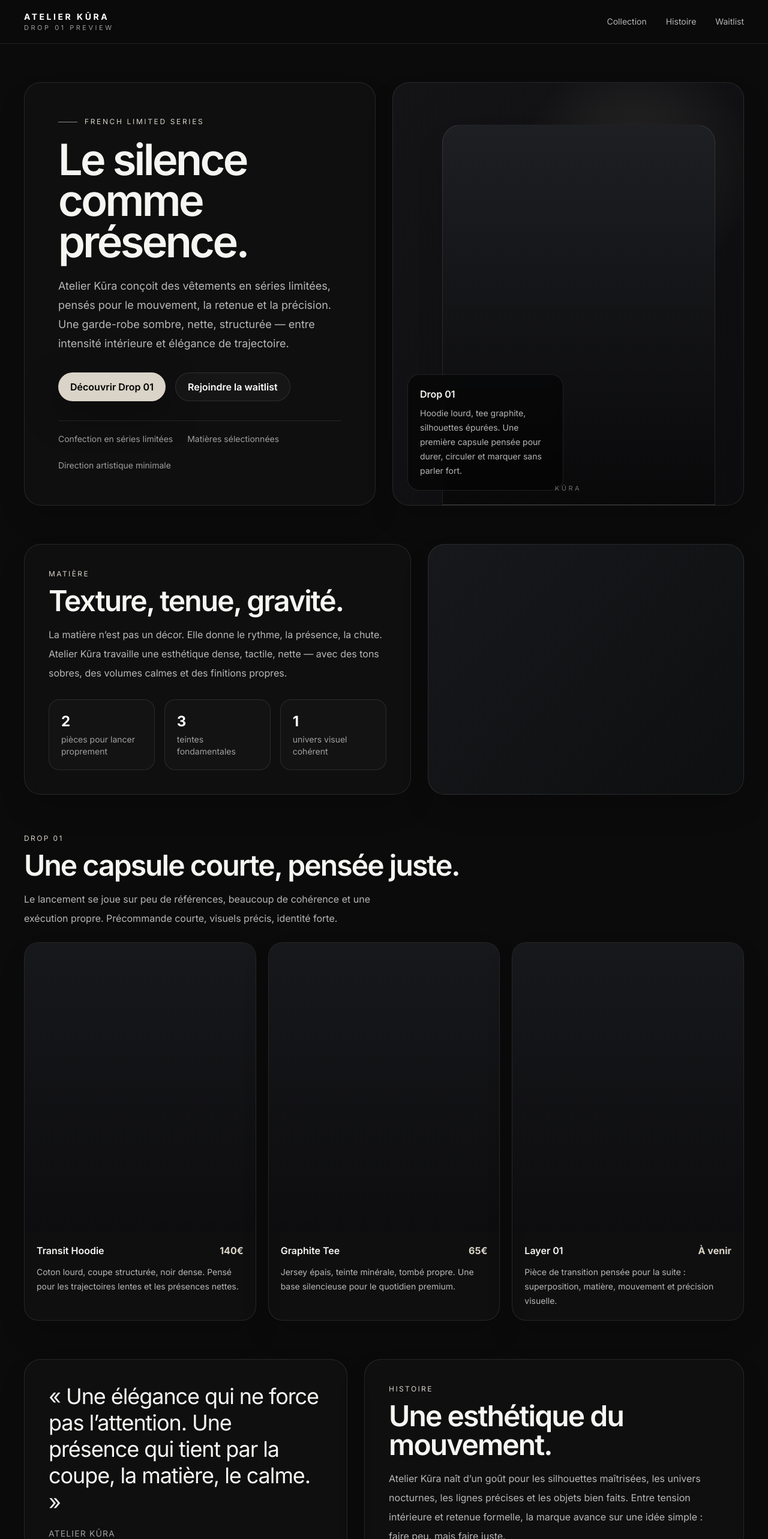
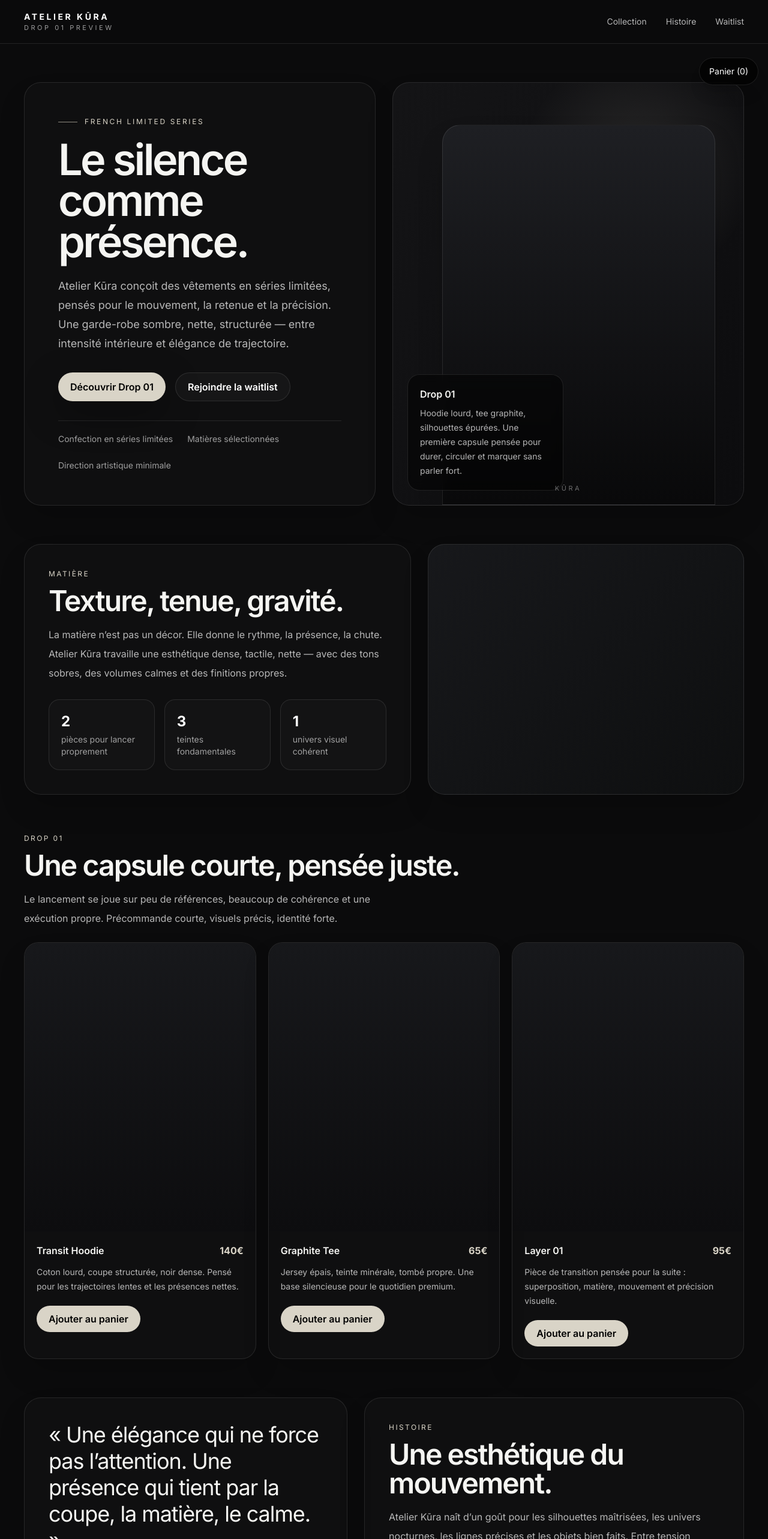
Before and after one commit to alexis54230nancy-boop/atelier-kura, a Next.js app: page / in a window 1280 px wide. Shown: the top 2566 px of the page at 60% size. Built offline with nearby package versions, Linux system fonts and the light colour scheme.

Commit message:
Add cart drawer

```diff
--- a/app/page.tsx
+++ b/app/page.tsx
@@ -1,21 +1,244 @@
+"use client";
+
+import { useMemo, useState } from "react";
 import Navbar from "../components/Navbar";
 import Hero from "../components/Hero";
 import Materials from "../components/Materials";
-import Collection from "../components/Collection";
 import Story from "../components/Story";
 import Waitlist from "../components/Waitlist";
 import Footer from "../components/Footer";
 
+type CartItem = {
+  name: string;
+  price: number;
+  quantity: number;
+};
+
+const products = [
+  {
+    name: "Transit Hoodie",
+    price: 140,
+    desc: "Coton lourd, coupe structurée, noir dense. Pensé pour les trajectoires lentes et les présences nettes.",
+  },
+  {
+    name: "Graphite Tee",
+    price: 65,
+    desc: "Jersey épais, teinte minérale, tombé propre. Une base silencieuse pour le quotidien premium.",
+  },
+  {
+    name: "Layer 01",
+    price: 95,
+    desc: "Pièce de transition pensée pour la suite : superposition, matière, mouvement et précision visuelle.",
+  },
+];
+
 export default function Home() {
+  const [cart, setCart] = useState<CartItem[]>([]);
+  const [cartOpen, setCartOpen] = useState(false);
+
+  const addToCart = (product: { name: string; price: number }) => {
+    setCart((prev) => {
+      const existing = prev.find((item) => item.name === product.name);
+
+      if (existing) {
+        return prev.map((item) =>
+          item.name === product.name
+            ? { ...item, quantity: item.quantity + 1 }
+            : item
+        );
+      }
+
+      return [...prev, { ...product, quantity: 1 }];
+    });
+
+    setCartOpen(true);
+  };
+
+  const decreaseQuantity = (name: string) => {
+    setCart((prev) =>
+      prev
+        .map((item) =>
+          item.name === name
+            ? { ...item, quantity: item.quantity - 1 }
+            : item
+        )
+        .filter((item) => item.quantity > 0)
+    );
+  };
+
+  const increaseQuantity = (name: string) => {
+    setCart((prev) =>
+      prev.map((item) =>
+        item.name === name
+          ? { ...item, quantity: item.quantity + 1 }
+          : item
+      )
+    );
+  };
+
+  const removeFromCart = (name: string) => {
+    setCart((prev) => prev.filter((item) => item.name !== name));
+  };
+
+  const totalItems = useMemo(
+    () => cart.reduce((sum, item) => sum + item.quantity, 0),
+    [cart]
+  );
+
+  const totalPrice = useMemo(
+    () => cart.reduce((sum, item) => sum + item.price * item.quantity, 0),
+    [cart]
+  );
+
   return (
     <main className="min-h-screen bg-[#0b0b0c] text-[#f5f5f2]">
       <Navbar />
+
+      <button
+        onClick={() => setCartOpen(true)}
+        className="fixed right-4 top-24 z-50 rounded-full border border-white/10 bg-black/70 px-4 py-3 text-sm text-white shadow-xl backdrop-blur transition hover:border-white/20 hover:bg-black/80"
+      >
+        Panier ({totalItems})
+      </button>
+
       <Hero />
       <Materials />
-      <Collection />
+
+      <section id="collection" className="px-4 py-8">
+        <div className="mx-auto w-[min(1200px,100%)]">
+          <div className="pb-6">
+            <div className="text-[12px] uppercase tracking-[0.2em] text-[#d9d4c7]">
+              Drop 01
+            </div>
+            <h2 className="mt-3 text-3xl font-semibold tracking-[-0.04em] md:text-5xl">
+              Une capsule courte, pensée juste.
+            </h2>
+            <p className="mt-4 max-w-[62ch] text-base leading-8 text-white/70">
+              Le lancement se joue sur peu de références, beaucoup de cohérence
+              et une exécution propre. Précommande courte, visuels précis,
+              identité forte.
+            </p>
+          </div>
+
+          <div className="grid gap-5 md:grid-cols-3">
+            {products.map((item) => (
+              <article
+                key={item.name}
+                className="group overflow-hidden rounded-[24px] border border-white/10 bg-white/[0.02] shadow-2xl transition duration-300 hover:-translate-y-1 hover:border-white/20 hover:bg-white/[0.03]"
+              >
+                <div className="aspect-[4/5] bg-gradient-to-b from-[#17181b] to-[#0d0d0f] transition duration-300 group-hover:scale-[1.02]" />
+
+                <div className="p-5">
+                  <div className="flex items-center justify-between gap-3">
+                    <h3 className="text-base font-semibold">{item.name}</h3>
+                    <span className="font-bold text-[#d9d4c7]">
+                      {item.price}€
+                    </span>
+                  </div>
+
+                  <p className="mt-3 text-sm leading-6 text-white/70">
+                    {item.desc}
+                  </p>
+
+                  <button
+                    onClick={() =>
+                      addToCart({ name: item.name, price: item.price })
+                    }
+                    className="mt-5 inline-flex min-h-11 items-center justify-center rounded-full bg-[#d9d4c7] px-5 font-semibold text-black transition hover:-translate-y-[1px] hover:brightness-105"
+                  >
+                    Ajouter au panier
+                  </button>
+                </div>
+              </article>
+            ))}
+          </div>
+        </div>
+      </section>
+
       <Story />
       <Waitlist />
       <Footer />
+
+      {cartOpen && (
+        <div className="fixed inset-0 z-[60] bg-black/50 backdrop-blur-sm">
+          <div className="absolute right-0 top-0 h-full w-full max-w-md border-l border-white/10 bg-[#0f0f11] p-6 shadow-2xl">
+            <div className="flex items-center justify-between">
+              <h2 className="text-2xl font-semibold">Panier</h2>
+              <button
+                onClick={() => setCartOpen(false)}
+                className="text-white/60 transition hover:text-white"
+              >
+                Fermer
+              </button>
+            </div>
+
+            <div className="mt-6 space-y-4">
+              {cart.length === 0 ? (
+                <p className="text-white/60">Votre panier est vide.</p>
+              ) : (
+                cart.map((item) => (
+                  <div
+                    key={item.name}
+                    className="rounded-2xl border border-white/10 bg-white/[0.02] p-4"
+                  >
+                    <div className="flex items-start justify-between gap-4">
+                      <div>
+                        <h3 className="font-semibold">{item.name}</h3>
+                        <p className="mt-1 text-sm text-white/60">
+                          {item.price}€ / unité
+                        </p>
+                      </div>
+
+                      <button
+                        onClick={() => removeFromCart(item.name)}
+                        className="text-sm text-[#d9d4c7] transition hover:text-white"
+                      >
+                        Retirer
+                      </button>
+                    </div>
+
+                    <div className="mt-4 flex items-center gap-3">
+                      <button
+                        onClick={() => decreaseQuantity(item.name)}
+                        className="flex h-9 w-9 items-center justify-center rounded-full border border-white/10 bg-white/[0.03] text-white transition hover:bg-white/[0.08]"
+                      >
+                        -
+                      </button>
+
+                      <span className="min-w-6 text-center">{item.quantity}</span>
+
+                      <button
+                        onClick={() => increaseQuantity(item.name)}
+                        className="flex h-9 w-9 items-center justify-center rounded-full border border-white/10 bg-white/[0.03] text-white transition hover:bg-white/[0.08]"
+                      >
+                        +
+                      </button>
+                    </div>
+                  </div>
+                ))
+              )}
+            </div>
+
+            <div className="mt-8 border-t border-white/10 pt-6">
+              <div className="flex items-center justify-between text-lg">
+                <span>Total</span>
+                <span className="font-semibold">{totalPrice}€</span>
+              </div>
+
+              <p className="mt-3 text-sm text-white/50">
+                Livraison et paiement seront ajoutés à l’étape suivante.
+              </p>
+
+              <button
+                disabled={cart.length === 0}
+                className="mt-6 inline-flex min-h-12 w-full items-center justify-center rounded-full bg-[#d9d4c7] px-6 font-semibold text-black transition disabled:cursor-not-allowed disabled:opacity-50"
+              >
+                Continuer vers le paiement
+              </button>
+            </div>
+          </div>
+        </div>
+      )}
     </main>
   );
 }
--- a/package.json
+++ b/package.json
@@ -11,7 +11,8 @@
   "dependencies": {
     "next": "16.2.3",
     "react": "19.2.4",
-    "react-dom": "19.2.4"
+    "react-dom": "19.2.4",
+    "stripe": "^22.0.1"
   },
   "devDependencies": {
     "@tailwindcss/postcss": "^4",
```
Also changed, not shown: 1 other file (tests, documents, lock files or other folders).
